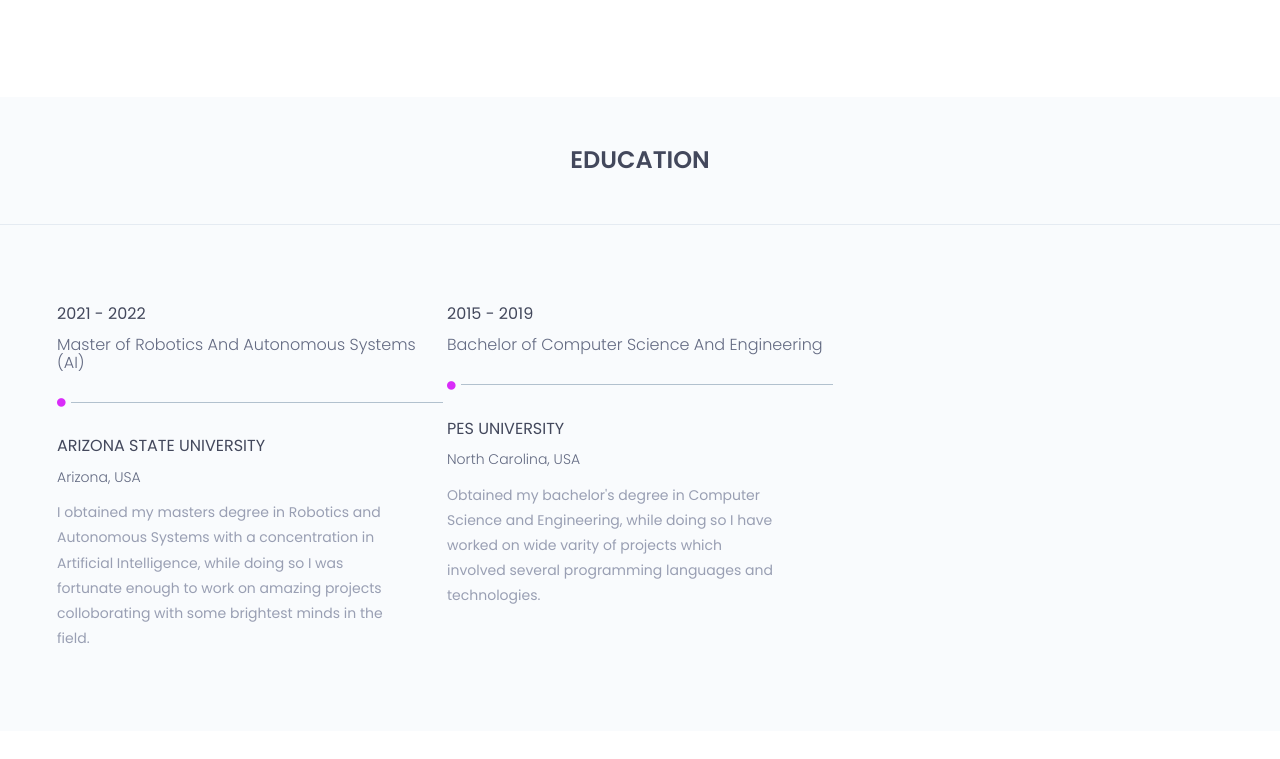
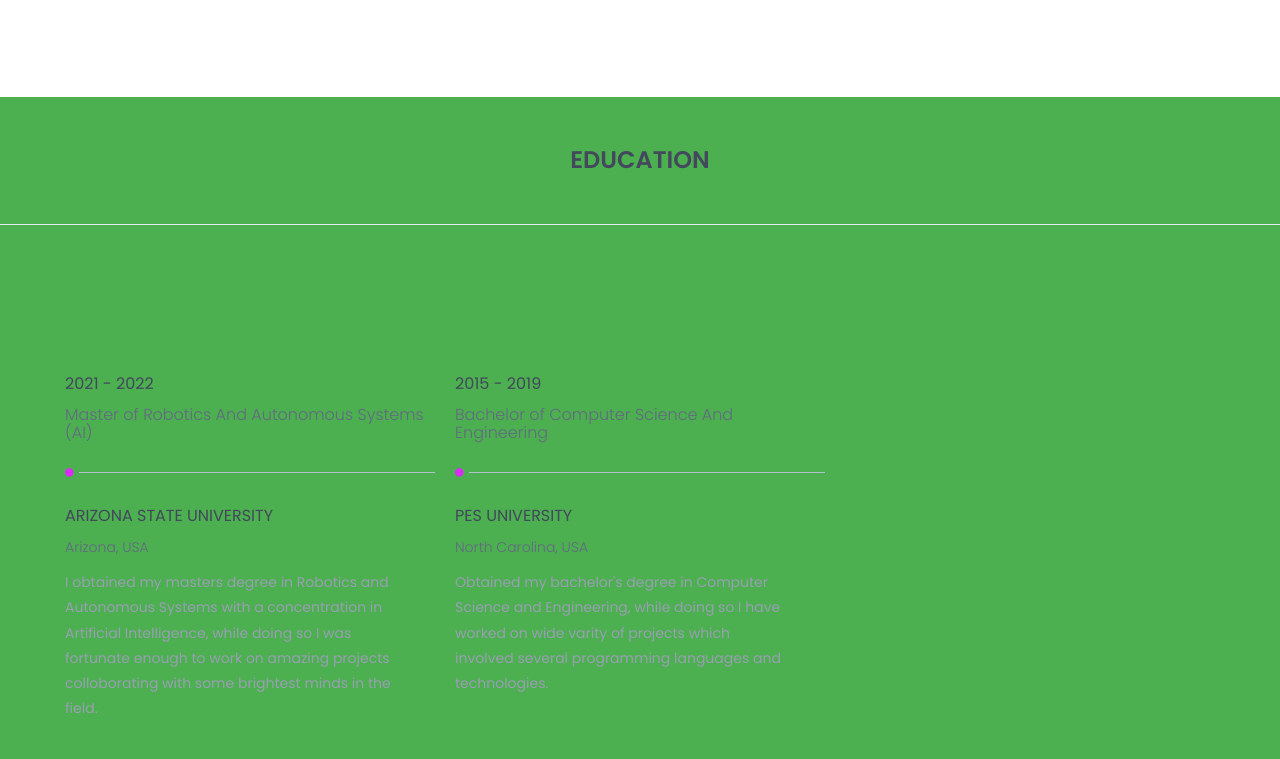
Before and after one commit to madhusshivakumar/madhusshivakumar.github.io, a plain HTML site: page index.html in a window 1280 px wide. Shown: the part 1661-2420 px from the top of the page. Drawn offline with nearby package versions, Linux system fonts and the light colour scheme.

Commit message:
update details

```diff
--- a/assets/css/style.css
+++ b/assets/css/style.css
@@ -329,15 +329,16 @@
 --------------------------------------*/
 
 .education {
-    background:  #f9fbfd;
+    /* background:  #f9fbfd; */
+    background:  #4caf50;
     padding-top:  50px;
 }
 .education-horizontal-timeline {
-    padding: 80px 0;
+    padding: 150px 0;
 }
 
 /*.education-horizontal-timeline*/
-.education-horizontal-timeline .col-sm-4 {padding:0 2px;}
+.education-horizontal-timeline .col-sm-4 {padding:0 10px;}
 
 .single-horizontal-timeline .experience-time h3{text-transform: capitalize;}
 .single-horizontal-timeline .experience-time h3 span{text-transform:lowercase;}
```
